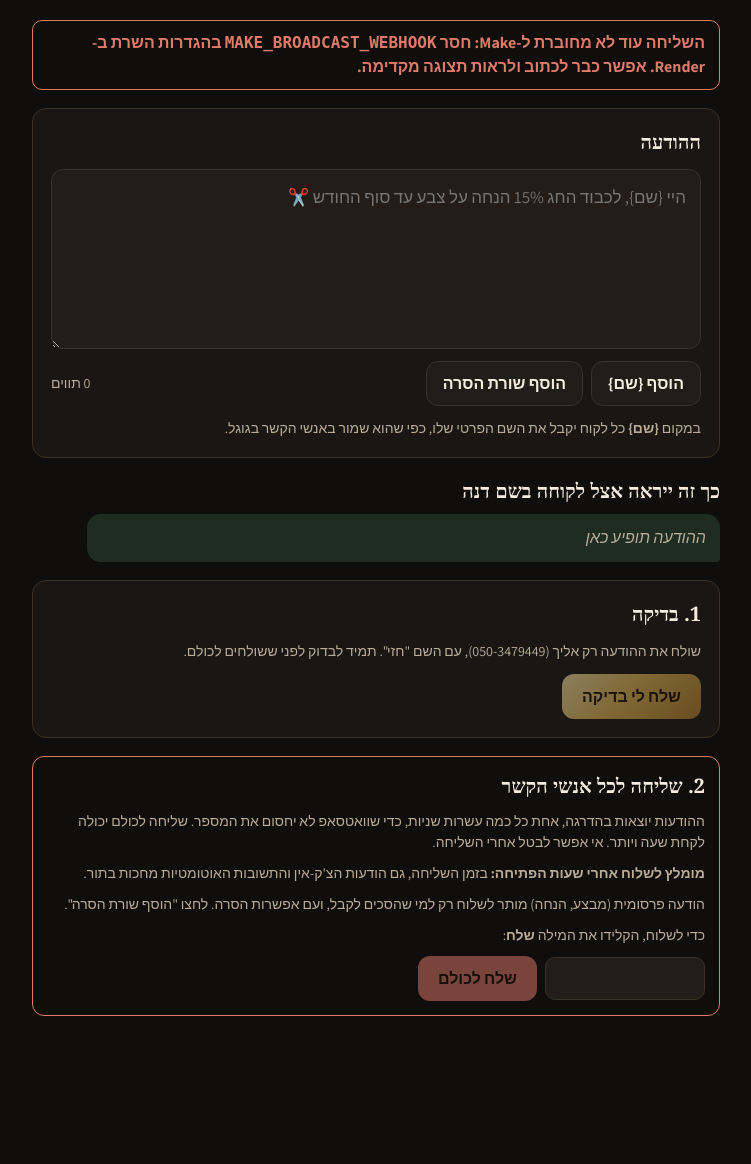
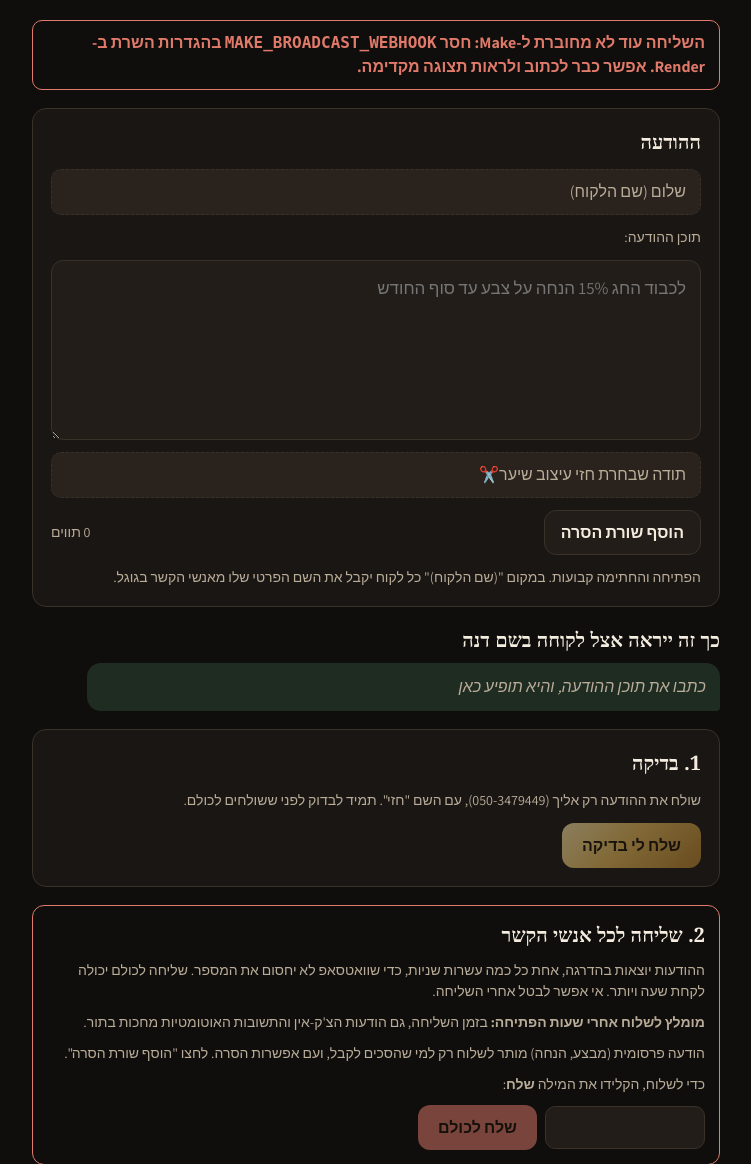
Before and after one commit to hezidror/hezidror, a Flask app: page /app/broadcast in a window 1280 px wide. Shown: the part 68-1232 px from the top of the page, without its empty margins (264-1015 px from the left). Before the commit the page ends 1084 px from the top, so only its background shows below. Run offline with Flask 3, Linux system fonts and the light colour scheme; the visitor is signed in with stand-in values (Sample User, id 1); some web fonts are replaced.

Commit message:
Use a fixed greeting and sign-off for broadcast messages
Every broadcast is now 'שלום {שם}' + the typed content + 'תודה שבחרת חזי
עיצוב שיער✂️'. Only the middle is typed; the server composes the full text.

Co-Authored-By: Claude Opus 5.5 <noreply@anthropic.com>
Claude-Session: https://claude.ai/code/session_018jLBkiA6XYZ33CnM1BMiz4

```diff
--- a/dashboard/app.py
+++ b/dashboard/app.py
@@ -78,6 +78,13 @@ MAKE_BROADCAST_WEBHOOK = os.environ.get("MAKE_BROADCAST_WEBHOOK", "").strip()
 OWNER_WHATSAPP = re.sub(r"\D", "", os.environ.get("OWNER_WHATSAPP", "972503479449"))
 OWNER_NAME = os.environ.get("OWNER_NAME", "חזי").strip()
 NAME_PLACEHOLDER = "{שם}"
+# תבנית קבועה להודעה מרוכזת: פתיחה וחתימה קבועות, ורק התוכן באמצע משתנה.
+BROADCAST_HEADER = os.environ.get("BROADCAST_HEADER", "שלום " + NAME_PLACEHOLDER)
+BROADCAST_FOOTER = os.environ.get("BROADCAST_FOOTER", "תודה שבחרת חזי עיצוב שיער✂️")
+
+
+def compose_broadcast(body):
+    return f"{BROADCAST_HEADER}\n\n{body.strip()}\n\n{BROADCAST_FOOTER}"
 
 # סט השדות שמוצג בכרטסת לכל סוג טיפול - person keys חייבים להישאר תואמים
 # ל-FIELD_SETS ב-templates/client_card.html (ה-JS שם מפעיל את אותה מיפוי
@@ -1219,6 +1226,7 @@ def broadcast_page():
                "message": r[3] if len(r) > 3 else ""} for r in reversed(rows[-10:]) if len(r) >= 2]
     return render_template("broadcast.html", configured=bool(MAKE_BROADCAST_WEBHOOK), recent=recent,
                            placeholder=NAME_PLACEHOLDER, owner_name=OWNER_NAME,
+                           header=BROADCAST_HEADER, footer=BROADCAST_FOOTER,
                            owner_phone=format_phone(OWNER_WHATSAPP))
 
 
@@ -1229,11 +1237,12 @@ def api_broadcast():
     mode=all -> לכל אנשי הקשר בגוגל (Make עובר עליהם ומחליף את {שם})."""
     data = request.get_json(silent=True) or {}
     mode = data.get("mode")
-    message = (data.get("message") or "").strip()
+    body = (data.get("message") or "").strip()
+    message = compose_broadcast(body) if body else ""
     if mode not in ("test", "all"):
         return jsonify({"ok": False, "error": "bad_mode"}), 400
     if not message:
-        return jsonify({"ok": False, "error": "empty", "text": "ההודעה ריקה."}), 400
+        return jsonify({"ok": False, "error": "empty", "text": "כתבו את תוכן ההודעה."}), 400
     if len(message) > 1500:
         return jsonify({"ok": False, "error": "too_long", "text": "ההודעה ארוכה מדי (עד 1,500 תווים)."}), 400
     if not MAKE_BROADCAST_WEBHOOK:
--- a/dashboard/templates/broadcast.html
+++ b/dashboard/templates/broadcast.html
@@ -7,6 +7,7 @@
   textarea#msg { width: 100%; min-height: 180px; padding: 14px; border-radius: 12px; font-size: 17px; line-height: 1.6; resize: vertical; }
   .row { display: flex; gap: 8px; flex-wrap: wrap; align-items: center; }
   .count { color: var(--muted); font-size: 14px; margin-inline-start: auto; font-variant-numeric: tabular-nums; }
+  .fixed { padding: 10px 14px; border-radius: 10px; background: var(--chip); color: var(--muted); font-size: 16px; border: 1px dashed var(--line); }
   .bubble { background: #1f2c22; border-radius: 14px 14px 4px 14px; padding: 12px 14px; white-space: pre-wrap; overflow-wrap: anywhere; font-size: 16px; line-height: 1.55; max-width: 92%; }
   .bubble.empty { color: var(--muted); font-style: italic; }
   .note { font-size: 14px; color: var(--muted); margin: 0; }
@@ -37,19 +38,21 @@
   {% endif %}
 
   <section class="card" style="display:flex;flex-direction:column;gap:12px;margin:0">
-    <label for="msg"><h2>ההודעה</h2></label>
-    <textarea id="msg" placeholder="היי {{ placeholder }}, לכבוד החג 15% הנחה על צבע עד סוף החודש ✂️"></textarea>
+    <h2>ההודעה</h2>
+    <div class="fixed">{{ header.replace(placeholder, '(שם הלקוח)') }}</div>
+    <label for="msg" class="note">תוכן ההודעה:</label>
+    <textarea id="msg" placeholder="לכבוד החג 15% הנחה על צבע עד סוף החודש"></textarea>
+    <div class="fixed">{{ footer }}</div>
     <div class="row">
-      <button type="button" class="btn-ghost" id="addName">הוסף {{ placeholder }}</button>
       <button type="button" class="btn-ghost" id="addOptout">הוסף שורת הסרה</button>
       <span class="count" id="count">0 תווים</span>
     </div>
-    <p class="note">במקום <b>{{ placeholder }}</b> כל לקוח יקבל את השם הפרטי שלו, כפי שהוא שמור באנשי הקשר בגוגל.</p>
+    <p class="note">הפתיחה והחתימה קבועות. במקום "(שם הלקוח)" כל לקוח יקבל את השם הפרטי שלו מאנשי הקשר בגוגל.</p>
   </section>
 
   <section style="display:flex;flex-direction:column;gap:8px">
     <h2>כך זה ייראה אצל לקוחה בשם דנה</h2>
-    <div class="bubble empty" id="preview">ההודעה תופיע כאן</div>
+    <div class="bubble empty" id="preview">כתבו את תוכן ההודעה, והיא תופיע כאן</div>
   </section>
 
   <section class="card" style="display:flex;flex-direction:column;gap:12px;margin:0">
@@ -92,13 +95,15 @@ const msg = document.getElementById("msg"), preview = document.getElementById("p
 const sendTest = document.getElementById("sendTest"), sendAll = document.getElementById("sendAll");
 const confirmWord = document.getElementById("confirmWord"), result = document.getElementById("result");
 const configured = {{ configured|tojson }};
+const HEADER = {{ header|tojson }}, FOOTER = {{ footer|tojson }};
+const full = (body) => HEADER + "\n\n" + body.trim() + "\n\n" + FOOTER;
 const DRAFT = "hezi-broadcast-draft";
 try { msg.value = localStorage.getItem(DRAFT) || ""; } catch (e) {}
 
 function render() {
   const t = msg.value;
-  preview.textContent = t ? t.split(PH).join("דנה") : "ההודעה תופיע כאן";
-  preview.classList.toggle("empty", !t);
+  preview.textContent = t.trim() ? full(t).split(PH).join("דנה") : "כתבו את תוכן ההודעה, והיא תופיע כאן";
+  preview.classList.toggle("empty", !t.trim());
   document.getElementById("count").textContent = t.length + " תווים";
   sendAll.disabled = !configured || !t.trim() || confirmWord.value.trim() !== "שלח";
   try { localStorage.setItem(DRAFT, t); } catch (e) {}
@@ -108,7 +113,6 @@ function insert(text) {
   msg.value = msg.value.slice(0, s) + text + msg.value.slice(e);
   msg.focus(); msg.selectionStart = msg.selectionEnd = s + text.length; render();
 }
-document.getElementById("addName").onclick = () => insert(PH);
 document.getElementById("addOptout").onclick = () => { if (!msg.value.includes("להסרה")) { msg.value = msg.value.replace(/\s+$/, "") + "\n\nלהסרה מרשימת ההודעות השיבו הסר"; render(); } };
 msg.addEventListener("input", render);
 confirmWord.addEventListener("input", render);
@@ -116,7 +120,7 @@ confirmWord.addEventListener("input", render);
 function show(text, ok) { result.className = "msg " + (ok ? "ok" : "err"); result.textContent = text; result.hidden = false; result.scrollIntoView({ block: "nearest" }); }
 
 async function send(mode, btn) {
-  if (!msg.value.trim()) { show("ההודעה ריקה.", false); return; }
+  if (!msg.value.trim()) { show("כתבו את תוכן ההודעה.", false); return; }
   btn.disabled = true;
   const label = btn.textContent; btn.textContent = "שולח…";
   try {
```
